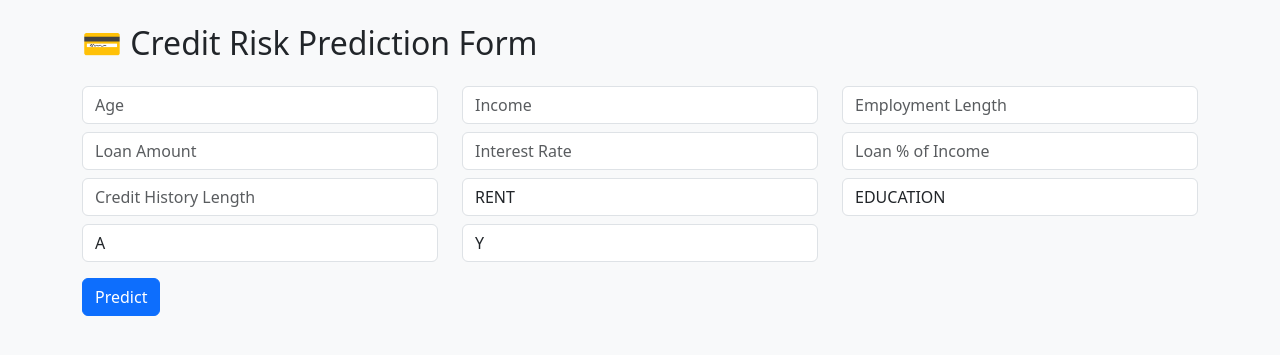
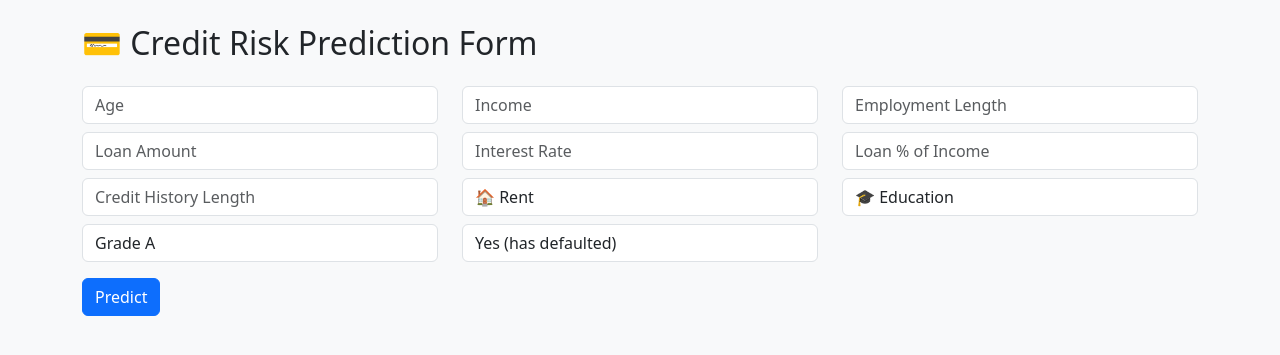
Before and after one commit to Nitin-kandpal17/Credit-Risk-Prediction, a Flask app: page / in a window 1280 px wide. Shown: the top 355 px of the page. Run offline with Flask 3, Linux system fonts and the light colour scheme; parts of the project's set-up code (start-up, migrations or seed data) failed here and were passed over.

Commit message:
Update index.html with user-friendly dropdown labels and improved UX

```diff
--- a/app/templates/index.html
+++ b/app/templates/index.html
@@ -17,34 +17,42 @@
                 <div class="col-md-4"><input name="loan_percent_income" class="form-control mb-2" placeholder="Loan % of Income" required></div>
                 <div class="col-md-4"><input name="cb_person_cred_hist_length" class="form-control mb-2" placeholder="Credit History Length" required></div>
 
+                <!-- Updated dropdowns -->
                 <div class="col-md-4">
-                    <select name="person_home_ownership" class="form-control mb-2">
-                        <option value="RENT">RENT</option>
-                        <option value="OWN">OWN</option>
-                        <option value="MORTGAGE">MORTGAGE</option>
+                    <select name="person_home_ownership" class="form-control mb-2" required>
+                        <option value="RENT">🏠 Rent</option>
+                        <option value="OWN">🔑 Own</option>
+                        <option value="MORTGAGE">🏡 Mortgage</option>
+                        <option value="OTHER">❓ Other</option>
                     </select>
                 </div>
 
                 <div class="col-md-4">
-                    <select name="loan_intent" class="form-control mb-2">
-                        <option value="EDUCATION">EDUCATION</option>
-                        <option value="VENTURE">VENTURE</option>
-                        <option value="PERSONAL">PERSONAL</option>
+                    <select name="loan_intent" class="form-control mb-2" required>
+                        <option value="EDUCATION">🎓 Education</option>
+                        <option value="HOMEIMPROVEMENT">🔧 Home Improvement</option>
+                        <option value="MEDICAL">🩺 Medical</option>
+                        <option value="VENTURE">🚀 Venture</option>
+                        <option value="PERSONAL">👤 Personal</option>
                     </select>
                 </div>
 
                 <div class="col-md-4">
-                    <select name="loan_grade" class="form-control mb-2">
-                        <option value="A">A</option>
-                        <option value="B">B</option>
-                        <option value="C">C</option>
+                    <select name="loan_grade" class="form-control mb-2" required>
+                        <option value="A">Grade A</option>
+                        <option value="B">Grade B</option>
+                        <option value="C">Grade C</option>
+                        <option value="D">Grade D</option>
+                        <option value="E">Grade E</option>
+                        <option value="F">Grade F</option>
+                        <option value="G">Grade G</option>
                     </select>
                 </div>
 
                 <div class="col-md-4">
-                    <select name="cb_person_default_on_file" class="form-control mb-2">
-                        <option value="Y">Y</option>
-                        <option value="N">N</option>
+                    <select name="cb_person_default_on_file" class="form-control mb-2" required>
+                        <option value="Y">Yes (has defaulted)</option>
+                        <option value="N">No</option>
                     </select>
                 </div>
             </div>
```
